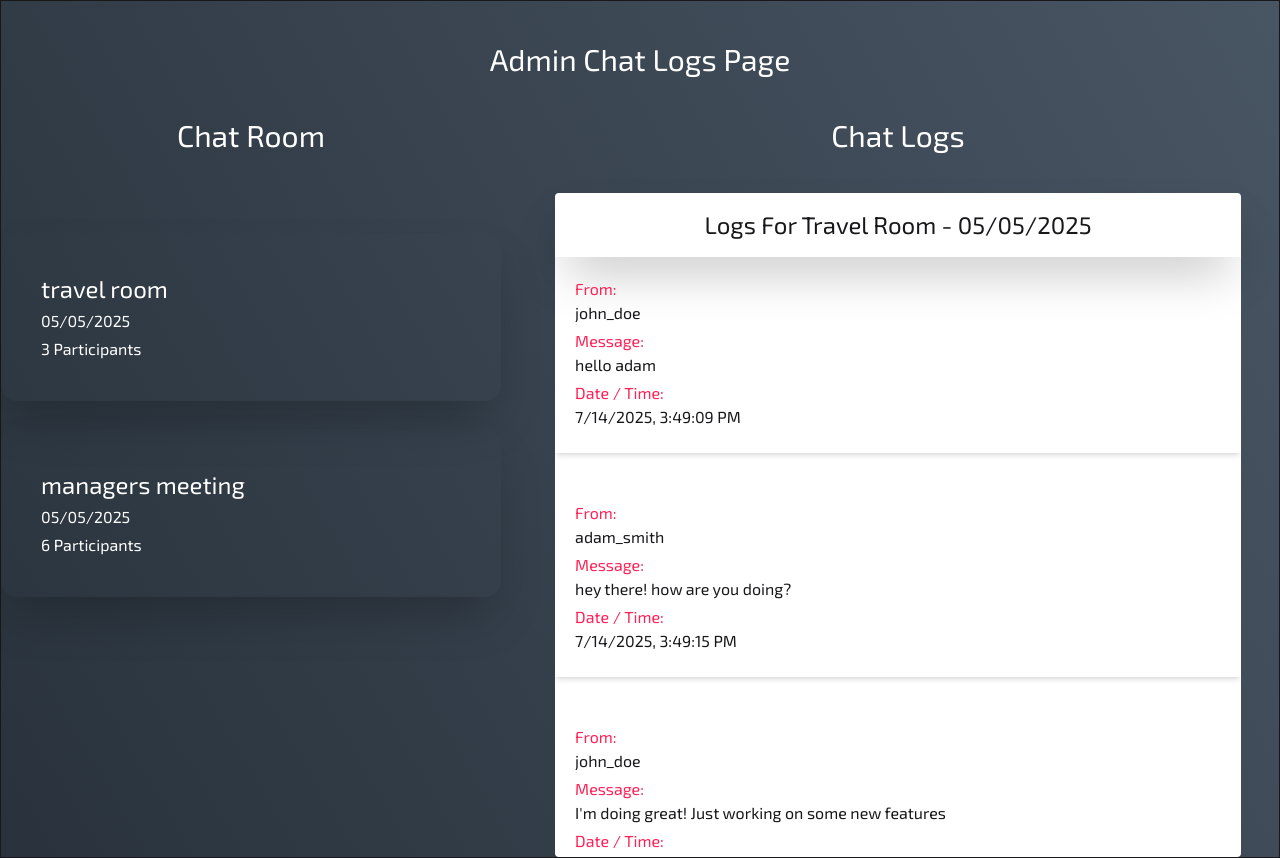
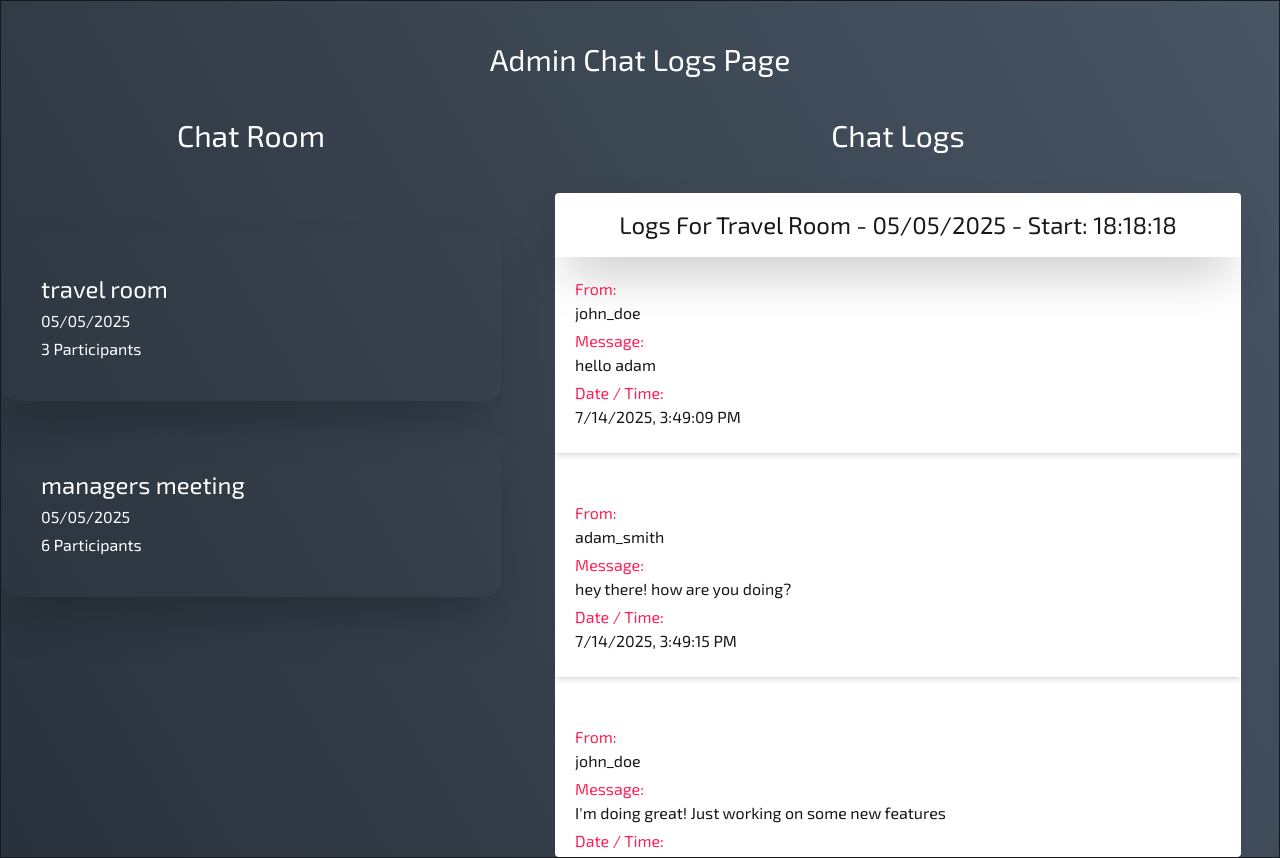
Before and after one commit to adam-ellis-programmer/2025--chat-app-Redux-Toolkit-Query---socket.io---database-log, a React (Vite) app in the folder client/: page /admin/logs in a window 1280 px wide. Built offline with nearby package versions, Linux system fonts and the light colour scheme; no server answers.

Commit message:
controller and routes setup for rooms and messages

```diff
--- /dev/null
+++ b/client/src/admin/pages/ChatLogWindow.jsx
@@ -0,0 +1,80 @@
+import { useRef, useState, useEffect } from 'react'
+import { sampleMessages } from '../../temp data/messageData'
+import { FaArrowAltCircleUp } from 'react-icons/fa'
+
+const ChatLogWindow = () => {
+  const chatLogRef = useRef(null)
+  const [showScrollButton, setShowScrollButton] = useState(false)
+
+  //  *** old scroll top ***
+  //   const scrollToTop = () => {
+  //     if (chatContainerRef.current) {
+  //       chatContainerRef.current.scrollTop = 0
+  //     }
+  //   }
+
+  const handleScrollTop = () => {
+    if (chatLogRef.current) {
+      chatLogRef.current.scrollTo({
+        top: 0,
+        behavior: 'smooth',
+      })
+    }
+  }
+
+  const handleScroll = () => {
+    if (chatLogRef.current) {
+      const scrollTop = chatLogRef.current.scrollTop
+      //   console.log(scrollTop)
+      setShowScrollButton(scrollTop > 100)
+    }
+  }
+
+  useEffect(() => {
+    const chatLogElement = chatLogRef.current
+    if (chatLogElement) {
+      chatLogElement.addEventListener('scroll', handleScroll)
+      return () => chatLogElement.removeEventListener('scroll', handleScroll)
+    }
+  }, [])
+
+  return (
+    <div className='mt-10 max-w-[90%] mx-auto rounded bg-white relative'>
+      <div className=''>
+        <p className='capitalize text-center text-2xl p-4 shadow-2xl'>
+          logs for travel room - 05/05/2025 - start: 18:18:18
+        </p>
+        <ul ref={chatLogRef} className='h-150 overflow-scroll'>
+          {sampleMessages.map((item, i) => {
+            return (
+              <li key={i} className='mb-7 shadow-md p-5'>
+                <div className='mb-1'>
+                  <span className='text-rose-500 capitalize'>from:</span>
+                  <p className='text-[1rem]'>{item.username}</p>
+                </div>
+                <div className='mb-1'>
+                  <span className='text-rose-500 capitalize'>message:</span>
+                  <p className='text-[1rem]'>{item.content}</p>
+                </div>
+                <div className='mb-1'>
+                  <span className='text-rose-500 capitalize'>date / time:</span>
+                  <p className='text-[1rem]'>
+                    {new Date(item.createdAt).toLocaleString()}
+                  </p>
+                </div>
+              </li>
+            )
+          })}
+        </ul>
+      </div>
+      {showScrollButton && (
+        <FaArrowAltCircleUp
+          onClick={handleScrollTop}
+          className='text-7xl absolute bottom-5 right-5 cursor-pointer'
+        />
+      )}
+    </div>
+  )
+}
+
+export default ChatLogWindow
--- a/client/src/admin/pages/ChatLogsPage.jsx
+++ b/client/src/admin/pages/ChatLogsPage.jsx
@@ -1,4 +1,6 @@
 import { sampleMessages } from '../../temp data/messageData'
+import ChatLogWindow from './ChatLogWindow'
+import ChatRoomSelection from './ChatRoomSelection'
 
 const ChatLogsPage = () => {
   return (
@@ -16,60 +18,13 @@ const ChatLogsPage = () => {
               chat room
             </p>
             {/* room selector wrapper */}
-            <div className='mt-20 text-white'>
-              {/* room div */}
-              <article className=' shadow-2xl p-10 rounded-2xl mb-7 cursor-pointer'>
-                <p className='text-2xl'>travel room</p>
-                <p className='mt-1'>05/05/2025</p>
-                <p className='mt-1 capitalize'>3 participants</p>
-              </article>
-
-              <article className=' shadow-2xl p-10 rounded-2xl mb-7 cursor-pointer'>
-                <p className='text-2xl'>managers meeting</p>
-                <p className='mt-1'>05/05/2025</p>
-                <p className='mt-1 capitalize'>6 participants</p>
-              </article>
-            </div>
+            <ChatRoomSelection />
           </div>
           <div className=''>
             <p className='text-center  text-white text-3xl capitalize'>
               chat logs
             </p>
-            <div className='mt-10  max-w-[90%] mx-auto rounded bg-white '>
-              <div className=''>
-                <p className='capitalize text-center text-2xl p-4 shadow-2xl'>
-                  logs for travel room - 05/05/2025
-                </p>
-                <ul className='h-150 overflow-scroll'>
-                  {sampleMessages.map((item, i) => {
-                    return (
-                      <li key={i} className='mb-7 shadow-md p-5'>
-                        <div className='mb-1'>
-                          <span className='text-rose-500 capitalize'>
-                            from:
-                          </span>
-                          <p className='text-[1rem]'>{item.username}</p>
-                        </div>
-                        <div className='mb-1'>
-                          <span className='text-rose-500 capitalize'>
-                            message:
-                          </span>
-                          <p className='text-[1rem]'>{item.content}</p>
-                        </div>
-                        <div className='mb-1'>
-                          <span className='text-rose-500 capitalize'>
-                            date / time:
-                          </span>
-                          <p className='text-[1rem]'>
-                            {new Date(item.createdAt).toLocaleString()}
-                          </p>
-                        </div>
-                      </li>
-                    )
-                  })}
-                </ul>
-              </div>
-            </div>
+            <ChatLogWindow />
           </div>
         </div>
       </section>
--- /dev/null
+++ b/client/src/admin/pages/ChatRoomSelection.jsx
@@ -0,0 +1,22 @@
+import React from 'react'
+
+const ChatRoomSelection = () => {
+  return (
+    <div className='mt-20 text-white'>
+      {/* room div */}
+      <article className=' shadow-2xl p-10 rounded-2xl mb-7 cursor-pointer'>
+        <p className='text-2xl'>travel room</p>
+        <p className='mt-1'>05/05/2025</p>
+        <p className='mt-1 capitalize'>3 participants</p>
+      </article>
+
+      <article className=' shadow-2xl p-10 rounded-2xl mb-7 cursor-pointer'>
+        <p className='text-2xl'>managers meeting</p>
+        <p className='mt-1'>05/05/2025</p>
+        <p className='mt-1 capitalize'>6 participants</p>
+      </article>
+    </div>
+  )
+}
+
+export default ChatRoomSelection
```
